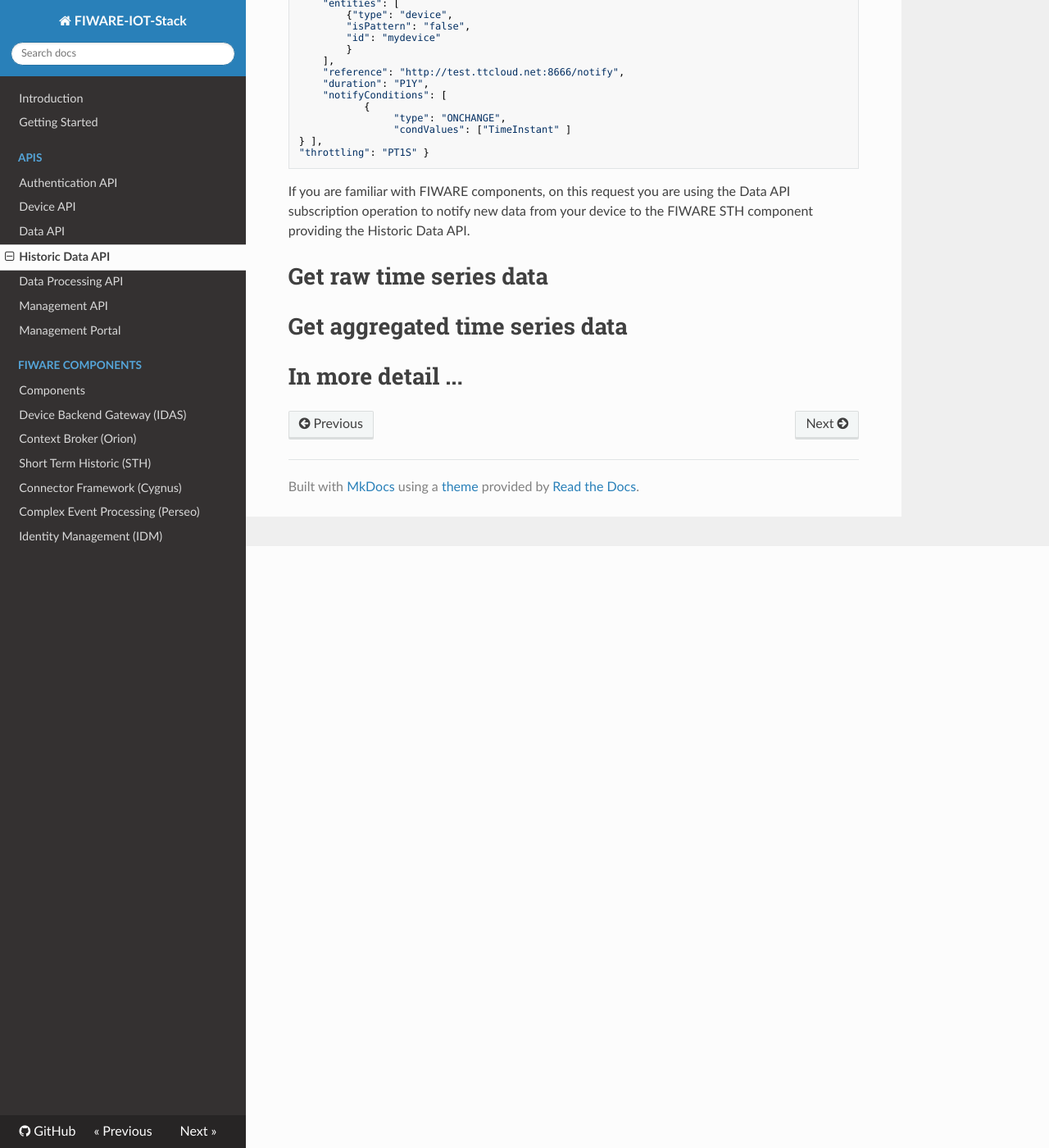
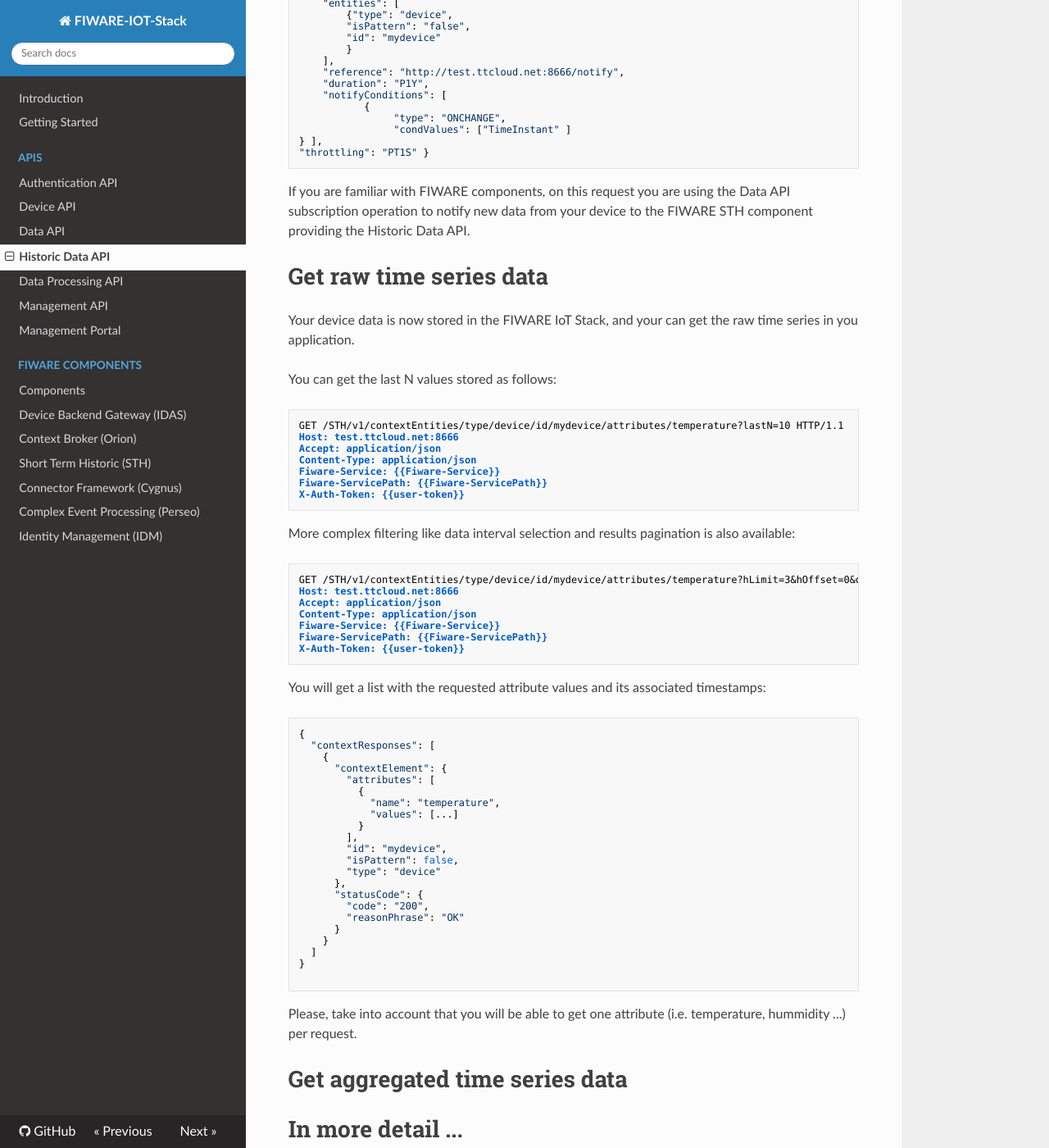
Before and after one commit to telefonicaid/thinking-cities, an MkDocs documentation site: the page built from docs/historicdata_api.md, in a window 1280 px wide and 1400 px high, scrolled down 734 px. Shown: the whole window at 82% size. Built offline with MkDocs 1.6.1, drawn with Linux system fonts in a browser that asks for light colours; nearby versions of some CDN libraries; old or Windows-style settings are respelled for this version of MkDocs.

Commit message:
Update historicdata_api.md

````diff
--- a/docs/historicdata_api.md
+++ b/docs/historicdata_api.md
@@ -43,6 +43,61 @@
 
 # Get raw time series data
 
+Your device data is now stored in the FIWARE IoT Stack, and your can get the raw time series in you application.
+
+You can get the last N values stored as follows:
+
+```
+GET /STH/v1/contextEntities/type/device/id/mydevice/attributes/temperature?lastN=10 HTTP/1.1
+Host: test.ttcloud.net:8666
+Accept: application/json
+Content-Type: application/json
+Fiware-Service: {{Fiware-Service}}
+Fiware-ServicePath: {{Fiware-ServicePath}}
+X-Auth-Token: {{user-token}}
+```
+
+More complex filtering like data interval selection and results pagination is also available:
+
+```
+GET /STH/v1/contextEntities/type/device/id/mydevice/attributes/temperature?hLimit=3&hOffset=0&dateFrom=2014-02-14T00:00:00.00
+Host: test.ttcloud.net:8666
+Accept: application/json
+Content-Type: application/json
+Fiware-Service: {{Fiware-Service}}
+Fiware-ServicePath: {{Fiware-ServicePath}}
+X-Auth-Token: {{user-token}}
+```
+
+You will get a list with the requested attribute values and its associated timestamps:
+
+```
+{
+  "contextResponses": [
+    {
+      "contextElement": {
+        "attributes": [
+          {
+            "name": "temperature",
+            "values": [...]
+          }
+        ],
+        "id": "mydevice",
+        "isPattern": false,
+        "type": "device"
+      },
+      "statusCode": {
+        "code": "200",
+        "reasonPhrase": "OK"
+      }
+    }
+  ]
+}
+
+```
+
+Please, take into account that you will be able to get one attribute (i.e. temperature, hummidity ...) per request.
+
 # Get aggregated time series data
 
 # In more detail ...
````
